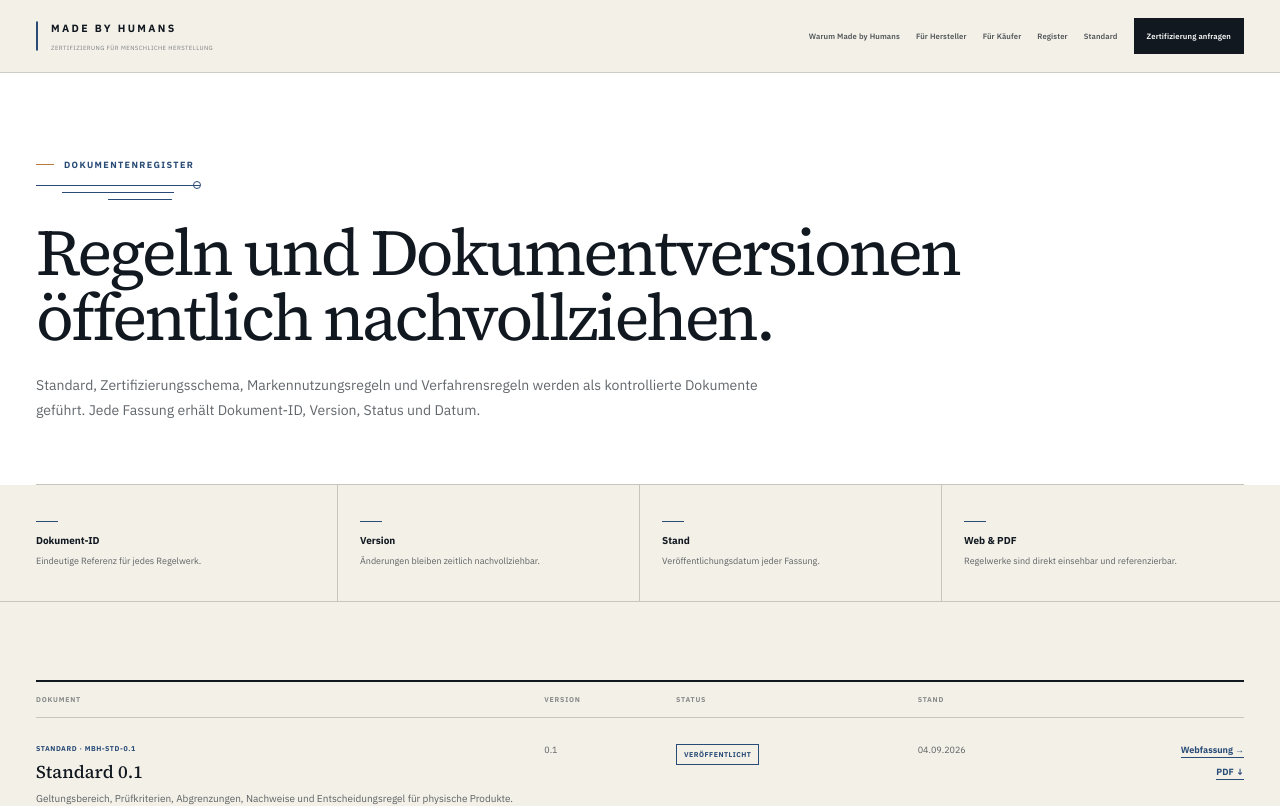
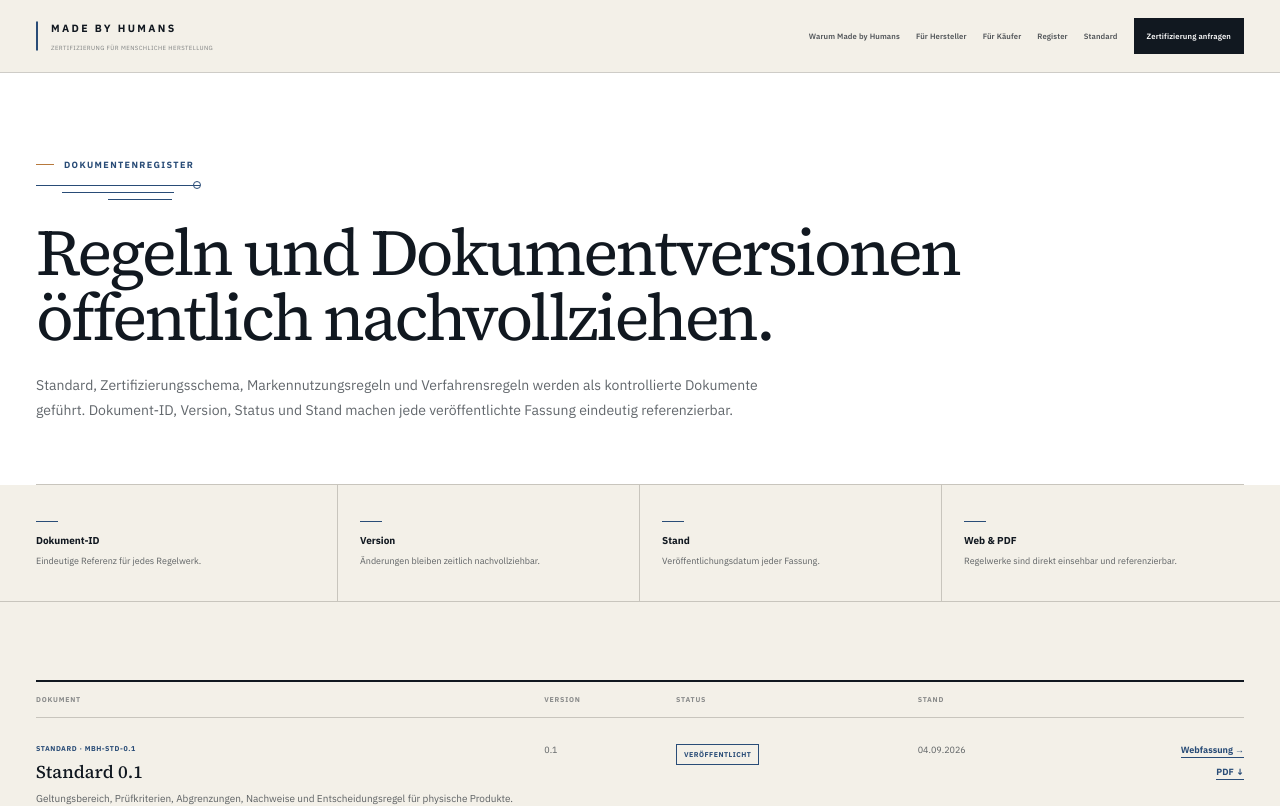
Before and after one commit to dennis-glaser-coder/human-certification-web, a Next.js app: page /dokumente in a window 1280 px wide. Shown: the top 806 px of the page. Built offline with nearby package versions, Linux system fonts and the light colour scheme.

Commit message:
Align institutional brand language

```diff
--- a/src/app/dokumente/page.js
+++ b/src/app/dokumente/page.js
@@ -68,7 +68,7 @@ export default function DocumentsPage() {
         <h1>Regeln und Dokumentversionen öffentlich nachvollziehen.</h1>
         <p className="lead">
           Standard, Zertifizierungsschema, Markennutzungsregeln und Verfahrensregeln werden als kontrollierte Dokumente geführt.
-          Jede Fassung erhält Dokument-ID, Version, Status und Datum.
+          Dokument-ID, Version, Status und Stand machen jede veröffentlichte Fassung eindeutig referenzierbar.
         </p>
       </section>
 
```
